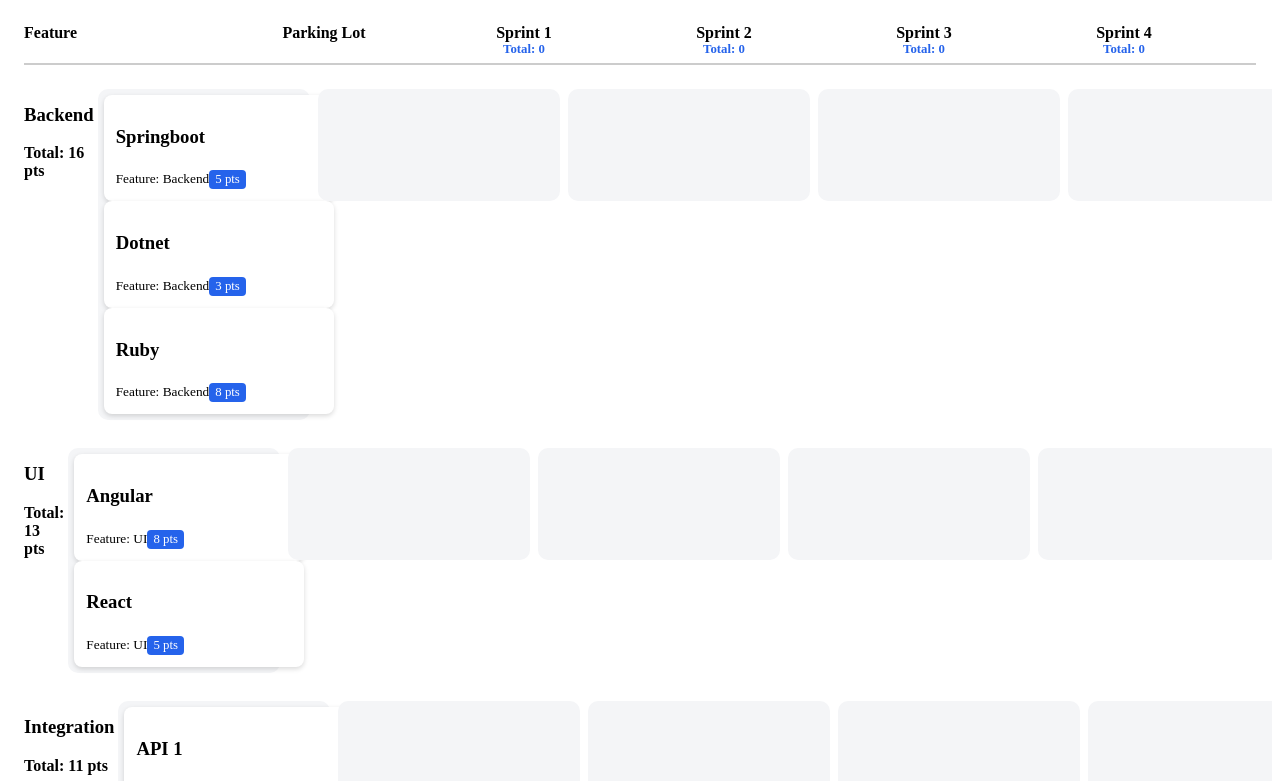
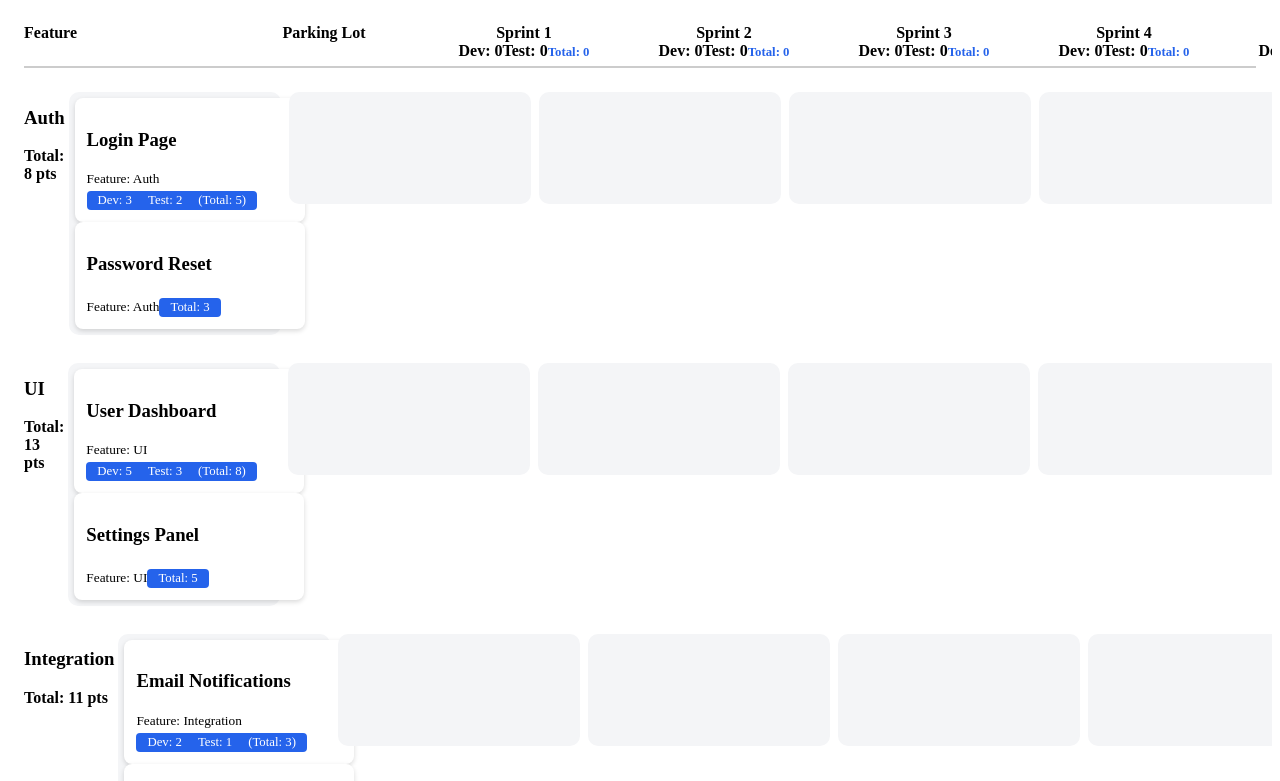
Before and after one commit to AnirbanDeb0510/pi-planning-tool, an Angular app in the folder frontend/pi-planning-ui/: page / in a window 1280 px wide. Shown: the top 781 px of the page. Built offline with nearby package versions, Linux system fonts and the light colour scheme.

Commit message:
split dev test and total point

```diff
--- a/frontend/pi-planning-ui/src/app/Components/board/board.html
+++ b/frontend/pi-planning-ui/src/app/Components/board/board.html
@@ -4,9 +4,14 @@
         <div class="sprint-header-cell feature-label">Feature</div>
         <div class="sprint-header-cell parking-lot-col">Parking Lot</div>
         <div class="sprint-header-cell" *ngFor="let sprint of sprints">
-            {{ sprint.name }}
-            <div class="total">Total: {{ getSprintTotal(sprint.id) }}</div>
+            <div class="sprint-name">{{ sprint.name }}</div>
+            <div class="sprint-totals">
+                <span class="dev">Dev: {{ getSprintTotals(sprint.id).dev }}</span>
+                <span class="test">Test: {{ getSprintTotals(sprint.id).test }}</span>
+                <span class="total">Total: {{ getSprintTotals(sprint.id).total }}</span>
+            </div>
         </div>
+
     </div>
 
     <!-- Feature Rows -->
--- a/frontend/pi-planning-ui/src/app/Components/board/board.ts
+++ b/frontend/pi-planning-ui/src/app/Components/board/board.ts
@@ -26,31 +26,31 @@
 
   features: Feature[] = [
     {
-      name: 'Backend',
+      name: 'Auth',
       parkingLot: [
-        { id: 'A1', title: 'Springboot', points: 5, feature: 'Backend' },
-        { id: 'A2', title: 'Dotnet', points: 3, feature: 'Backend' },
-        { id: 'A3', title: 'Ruby', points: 8, feature: 'Backend' }
+        { id: 'A1', title: 'Login Page', devPoints: 3, testPoints: 2, feature: 'Auth' },
+        { id: 'A2', title: 'Password Reset', points: 3, feature: 'Auth' }
       ],
       stories: { S1: [], S2: [], S3: [], S4: [], S5: [], S6: [] }
     },
     {
       name: 'UI',
       parkingLot: [
-        { id: 'U1', title: 'Angular', points: 8, feature: 'UI' },
-        { id: 'U2', title: 'React', points: 5, feature: 'UI' }
+        { id: 'U1', title: 'User Dashboard', devPoints: 5, testPoints: 3, feature: 'UI' },
+        { id: 'U2', title: 'Settings Panel', points: 5, feature: 'UI' }
       ],
       stories: { S1: [], S2: [], S3: [], S4: [], S5: [], S6: [] }
     },
     {
       name: 'Integration',
       parkingLot: [
-        { id: 'I1', title: 'API 1', points: 3, feature: 'Integration' },
-        { id: 'I2', title: 'API 2', points: 8, feature: 'Integration' }
+        { id: 'I1', title: 'Email Notifications', devPoints: 2, testPoints: 1, feature: 'Integration' },
+        { id: 'I2', title: 'API Sync Job', points: 8, feature: 'Integration' }
       ],
       stories: { S1: [], S2: [], S3: [], S4: [], S5: [], S6: [] }
     }
   ];
+
 
   drop(event: CdkDragDrop<Story[]>) {
     if (event.previousContainer === event.container) return;
@@ -76,19 +76,44 @@
     ];
   }
 
-  getSprintTotal(sprintId: string): number {
-    return this.features
-      .map(f => f.stories[sprintId].reduce((sum, s) => sum + s.points, 0))
-      .reduce((a, b) => a + b, 0);
-  }
-
   getFeatureTotal(feature: Feature): number {
-    const parkingLotTotal = feature.parkingLot.reduce((sum, s) => sum + s.points, 0);
+    const parkingLotTotal = feature.parkingLot
+      .reduce((sum, s) => sum + this.getStoryTotalPoints(s), 0);
 
     const sprintTotals = Object.values(feature.stories)
-      .map(stories => stories.reduce((sum, s) => sum + s.points, 0))
+      .map(stories => stories.reduce((sum, s) => sum + this.getStoryTotalPoints(s), 0))
       .reduce((a, b) => a + b, 0);
 
     return parkingLotTotal + sprintTotals;
   }
+
+  getSprintTotal(sprintId: string): number {
+    return this.features
+      .map(f =>
+        f.stories[sprintId]
+          .reduce((sum, s) => sum + this.getStoryTotalPoints(s), 0)
+      )
+      .reduce((a, b) => a + b, 0);
+  }
+
+  private getStoryTotalPoints(story: Story): number {
+    const dev = story.devPoints ?? 0;
+    const test = story.testPoints ?? 0;
+    const base = story.points ?? 0;
+    return dev + test + base;
+  }
+
+  getSprintTotals(sprintId: string): { dev: number; test: number; total: number } {
+    let dev = 0, test = 0, total = 0;
+
+    this.features.forEach(feature => {
+      feature.stories[sprintId].forEach(story => {
+        dev += story.devPoints ?? 0;
+        test += story.testPoints ?? 0;
+        total += (story.devPoints ?? 0) + (story.testPoints ?? 0) + (story.points ?? 0);
+      });
+    });
+
+    return { dev, test, total };
+  }
 }
--- a/frontend/pi-planning-ui/src/app/Components/story-card/story-card.css
+++ b/frontend/pi-planning-ui/src/app/Components/story-card/story-card.css
@@ -20,3 +20,8 @@
     border-radius: 4px;
     margin-top: 4px;
 }
+
+.points span {
+  border-radius: 4px;
+  padding: 2px 5px;
+}
--- a/frontend/pi-planning-ui/src/app/Components/story-card/story-card.html
+++ b/frontend/pi-planning-ui/src/app/Components/story-card/story-card.html
@@ -1,5 +1,16 @@
 <div class="story-card">
-    <h3>{{ story.title }}</h3>
-    <small>Feature: {{ story.feature }}</small>
-    <span class="points">{{ story.points }} pts</span>
+  <h3>{{ story.title }}</h3>
+  <small>Feature: {{ story.feature }}</small>
+
+  <div class="points">
+    <ng-container *ngIf="story.devPoints || story.testPoints; else singlePoints">
+      <span *ngIf="story.devPoints">Dev: {{ story.devPoints }}</span>
+      <span *ngIf="story.testPoints" style="margin-left: 6px;">Test: {{ story.testPoints }}</span>
+      <span style="margin-left: 6px;">(Total: {{ (story.devPoints || 0) + (story.testPoints || 0) }})</span>
+    </ng-container>
+
+    <ng-template #singlePoints>
+      <span>Total: {{ story.points }}</span>
+    </ng-template>
+  </div>
 </div>
--- a/frontend/pi-planning-ui/src/app/Models/story.model.ts
+++ b/frontend/pi-planning-ui/src/app/Models/story.model.ts
@@ -1,6 +1,8 @@
 export interface Story {
-    id: string;
-    title: string;
-    points: number;
-    feature: string;
+  id: string;
+  title: string;
+  feature: string;
+  points?: number;     // legacy single total
+  devPoints?: number;  // optional
+  testPoints?: number; // optional
 }
```
